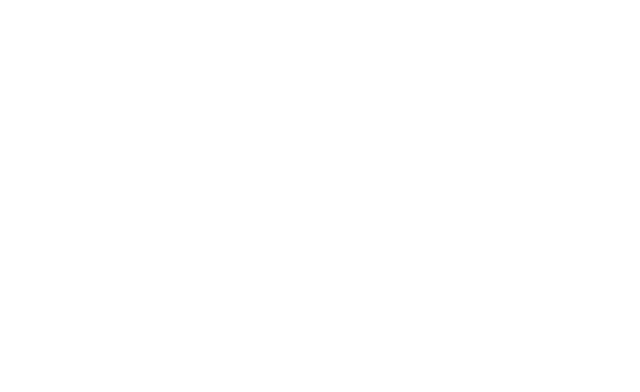
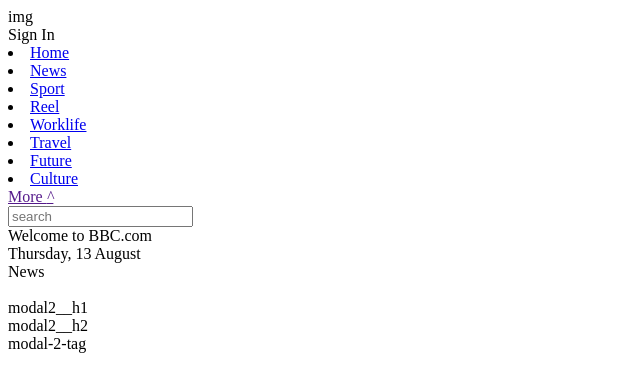
Before and after one commit to tusharnagar17/bbc-clone, a plain HTML site: page index.html in a window 1280 px wide. Shown: the whole page, without its empty margins (0-640 px from the left). Drawn offline with Linux system fonts and the light colour scheme.

Commit message:
completed HTML structure 09-oct-2023

```diff
--- a/index.html
+++ b/index.html
@@ -1,11 +1,58 @@
 <!DOCTYPE html>
 <html lang="en">
-<head>
-    <meta charset="UTF-8">
-    <meta name="viewport" content="width=device-width, initial-scale=1.0">
+  <head>
+    <meta charset="UTF-8" />
+    <meta name="viewport" content="width=device-width, initial-scale=1.0" />
     <title>BBC-clone</title>
-</head>
-<body>
-
-</body>
+  </head>
+  <body>
+    <header>
+      <div class="header__left">
+        <div class="bbc__image"></div>
+        <div class="sign-in">
+          <div class="sign-in__img">img</div>
+          <div class="sign-in__text">Sign In</div>
+        </div>
+      </div>
+      <div class="header__right">
+        <div class="header__right__start">
+          <li><a href="#">Home</a></li>
+          <li><a href="#">News</a></li>
+          <li><a href="#">Sport</a></li>
+          <li><a href="#">Reel</a></li>
+          <li><a href="#">Worklife</a></li>
+          <li><a href="#">Travel</a></li>
+          <li><a href="#">Future</a></li>
+          <li><a href="#">Culture</a></li>
+        </div>
+        <div class="header__right--toggle">
+          <a href="">More <i>^</i></a>
+        </div>
+        <div class="header___right--search">
+          <div class="search__bar">
+            <!-- two things first column + search icon -->
+            <input type="text" placeholder="search" />
+          </div>
+        </div>
+      </div>
+    </header>
+    <main>
+      <div class="row1">
+        <div class="row1__left">Welcome to BBC.com</div>
+        <div class="row1__right">Thursday, 13 August</div>
+      </div>
+      <div class="row2"></div>
+      <div class="row3">News</div>
+      <div class="row4">
+        <div class="modal2">
+          <div class="modal2__1">
+            <img src="" alt="" />
+            <div class="modal2__h1">modal2__h1</div>
+            <div class="modal2__h2">modal2__h2</div>
+            <div class="modal2__tag">modal-2-tag</div>
+          </div>
+        </div>
+      </div>
+    </main>
+  </body>
 </html>
```
Also changed, not shown: 1 other file.
